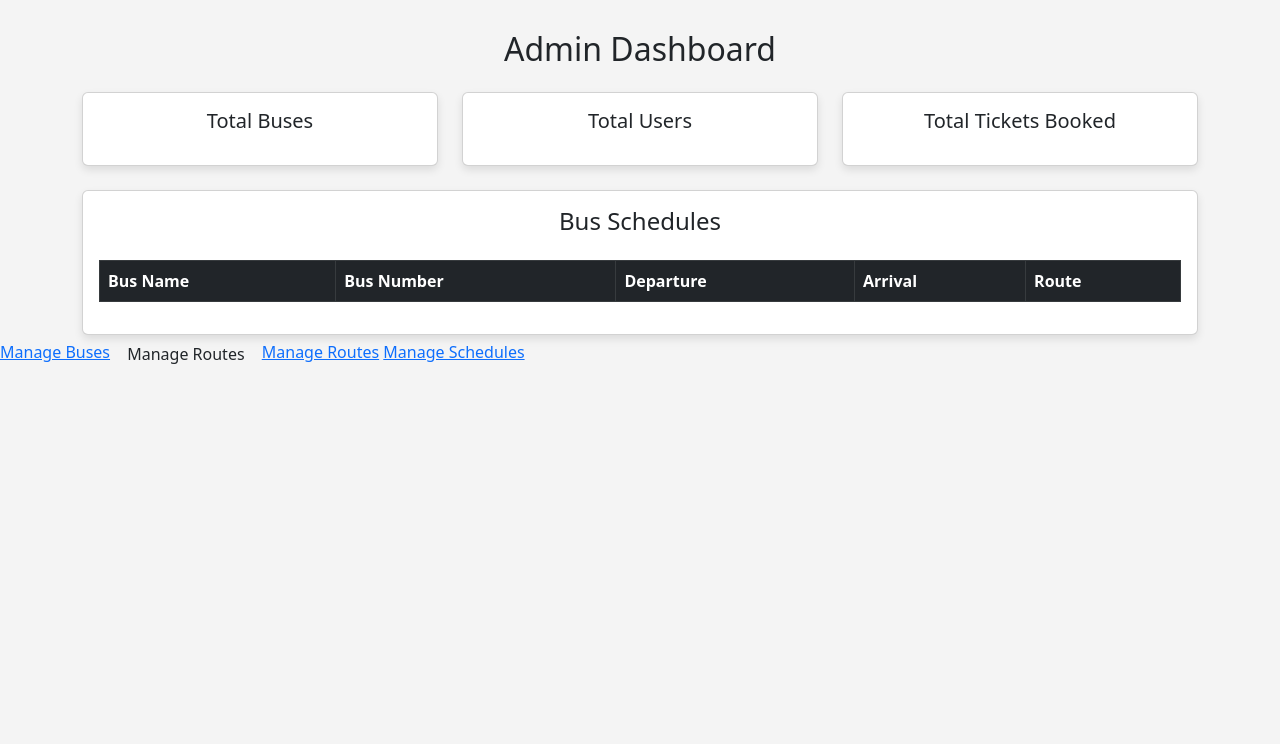
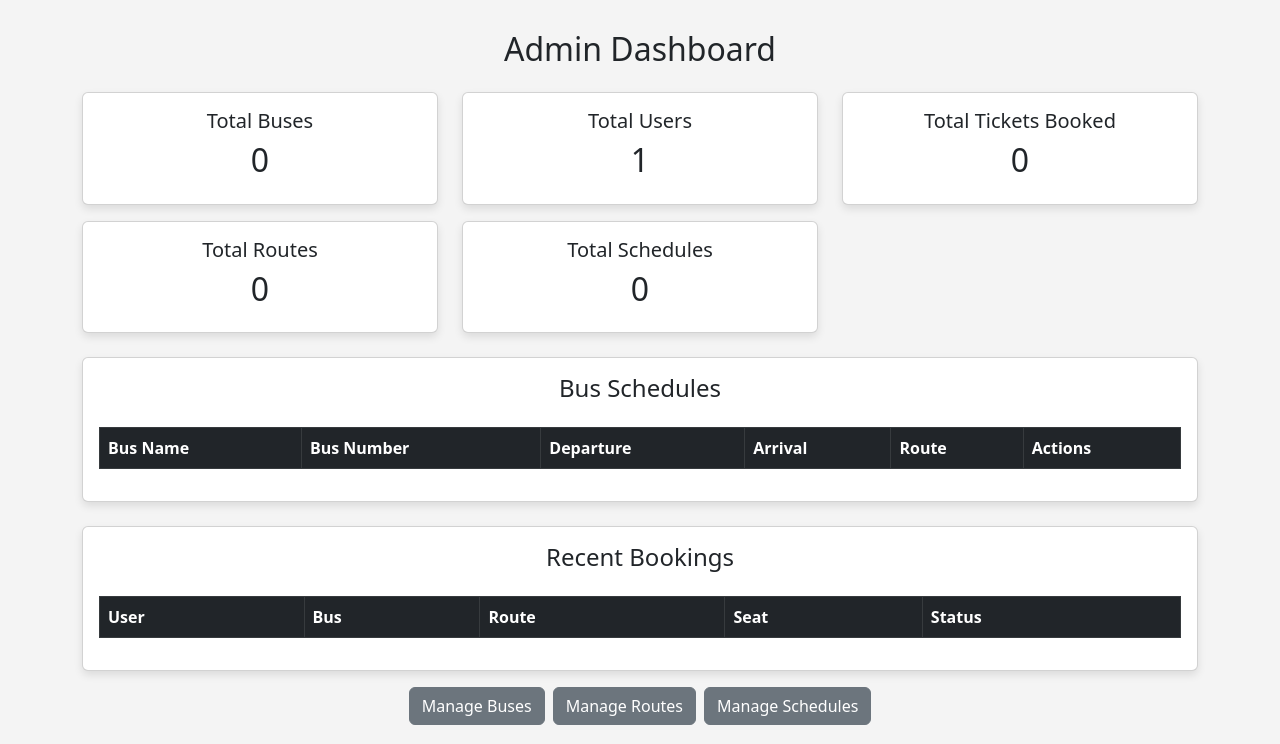
Before and after one commit to Antagonist-cmd/BusSchedulingSystem, a Flask app: page /admin in a window 1280 px wide. Shown: the part 56-800 px from the top of the page. Run offline with Flask 3, Linux system fonts and the light colour scheme; the visitor is signed in with stand-in values (Sample User, id 1); data comes from the database, SQL or seed files in the repository; data that the repository does not hold is empty.

Commit message:
Revert "Revert "seat status""

```diff
--- a/src/main/python/app.py
+++ b/src/main/python/app.py
@@ -3,7 +3,7 @@ from flask_login import LoginManager, UserMixin, login_user, logout_user, login_
 from flask_sqlalchemy import SQLAlchemy
 from datetime import timedelta
 from werkzeug.security import generate_password_hash, check_password_hash
-
+from sqlalchemy.orm import sessionmaker
 
 # ✅ Initialize Flask
 app = Flask(__name__)
@@ -55,6 +55,7 @@ class Schedule(db.Model):
     price = db.Column(db.Float, nullable=False)
     bus = db.relationship('Bus', backref=db.backref('schedules', lazy='joined'))
     route = db.relationship('Route', backref=db.backref('schedules', lazy='joined'))
+    total_seats = db.Column(db.Integer, nullable=False, default=40)
 
 
 class Ticket(db.Model):
@@ -130,8 +131,53 @@ def logout():
 @login_required
 def admin_dashboard():
     if current_user.role != 'admin':
-        return redirect(url_for('login'))
-    return render_template('admin_dashboard.html')
+        flash("Access denied!", "danger")
+        return redirect(url_for('home'))
+
+    total_users = User.query.count()
+    total_buses = Bus.query.count()
+    total_routes = Route.query.count()
+    total_schedules = Schedule.query.count()
+    total_tickets = Ticket.query.count()
+
+    # ✅ Corrected: Use "source" and "destination" instead of "start_location" and "end_location"
+    schedules = (
+        Schedule.query
+        .join(Bus)
+        .join(Route)
+        .add_columns(
+            Schedule.id, Schedule.departure_time, Schedule.arrival_time,
+            Bus.name.label("bus_name"), Bus.bus_number,
+            Route.source.label("start_location"),  # Fixed column name
+            Route.destination.label("end_location")  # Fixed column name
+        )
+        .all()
+    )
+
+    recent_tickets = (
+        Ticket.query
+        .join(User)
+        .join(Schedule)
+        .join(Bus)
+        .join(Route)
+        .order_by(Ticket.id.desc())
+        .limit(5)
+        .all()
+    )
+
+    return render_template(
+        'admin_dashboard.html',
+        total_users=total_users,
+        total_buses=total_buses,
+        total_routes=total_routes,
+        total_schedules=total_schedules,
+        total_tickets=total_tickets,
+        recent_tickets=recent_tickets,
+        schedules=schedules
+    )
+
+
+
 
 @app.route('/admin_access', methods=['GET', 'POST'])
 def admin_access():
@@ -321,14 +367,39 @@ def edit_route(route_id):
 def user_dashboard():
     schedules = db.session.query(
         Schedule.id,
-        Bus.name.label("bus_name"),
-        Bus.bus_number,  # Include bus number here
-        Schedule.departure_time, Schedule.arrival_time,
-        Route.source.label("start_location"),  # Use consistent names
-        Route.destination.label("end_location")
-    ).join(Bus).join(Route).all()
+        Bus.name.label("name"),  # ✅ Get bus name from Bus table
+        Bus.bus_number,
+        Schedule.departure_time,
+        Schedule.arrival_time,
+        Route.source.label("start_location"),
+        Route.destination.label("end_location"),
+        Schedule.total_seats,
+        db.func.count(Ticket.id).label("booked_seats")
+    ).join(Bus, Schedule.bus_id == Bus.id  # ✅ Ensure proper join
+    ).join(Route, Schedule.route_id == Route.id
+    ).outerjoin(Ticket, Schedule.id == Ticket.schedule_id
+    ).group_by(Schedule.id, Bus.name, Bus.bus_number, Route.source, Route.destination, Schedule.total_seats
+    ).all()
+
+    # ✅ Convert tuples to dictionaries (Flask cannot directly access tuple fields)
+    schedules = [
+        {
+            "id": row[0],
+            "name": row[1],  # ✅ Now accessible in HTML
+            "bus_number": row[2],
+            "departure_time": row[3],
+            "arrival_time": row[4],
+            "start_location": row[5],
+            "end_location": row[6],
+            "total_seats": row[7],
+            "booked_seats": row[8]
+        }
+        for row in schedules
+    ]
 
     return render_template('user_dashboard.html', schedules=schedules)
+
+
 
 
 @app.route('/view_schedules')
@@ -336,14 +407,21 @@ def user_dashboard():
 def view_schedules():
     schedules = db.session.query(
         Schedule.id,
-        Bus.name.label("bus_name"),
-        Bus.bus_number,  # Include bus number
-        Schedule.departure_time, Schedule.arrival_time,
-        Route.source.label("start_location"),  # Fix naming
-        Route.destination.label("end_location")
-    ).join(Bus, Schedule.bus_id == Bus.id).join(Route, Schedule.route_id == Route.id).all()
+        Bus.name.label("name"),
+        Bus.bus_number,
+        Schedule.departure_time,
+        Schedule.arrival_time,
+        Route.source.label("start_location"),
+        Route.destination.label("end_location"),
+        Schedule.total_seats,  # Ensure this is fetched
+        db.func.count(Ticket.id).label("booked_seats")  # Count booked tickets
+    ).join(Bus, Schedule.bus_id == Bus.id
+    ).join(Route, Schedule.route_id == Route.id
+    ).outerjoin(Ticket, Schedule.id == Ticket.schedule_id  # Left join to count tickets
+    ).group_by(Schedule.id, Bus.name, Bus.bus_number, Route.source, Route.destination).all()
 
     return render_template('view_schedules.html', schedules=schedules)
+
 
 
 
@@ -467,7 +545,7 @@ def my_tickets():
     return render_template('my_tickets.html', tickets=tickets)
     tickets = db.session.query(
         Ticket.id,
-        Bus.name.label("bus_name"),
+        Bus.name.label("name"),
         Bus.bus_number,
         Route.source.label("start_location"),
         Route.destination.label("end_location"),
@@ -494,6 +572,34 @@ def cancel_ticket(ticket_id):
     flash("Ticket cancelled successfully!", "success")
     return redirect(url_for('my_tickets'))
 
+def generate_seats(schedule_id, bus_id):
+    """Generate seats for a schedule based on bus capacity."""
+    total_seats = db.session.execute(
+        "SELECT total_seats FROM bus WHERE id = :bus_id",
+        {"bus_id": bus_id}
+    ).fetchone()[0]
+
+    # Insert seats as available
+    for seat_number in range(1, total_seats + 1):
+        db.session.execute(
+            "INSERT INTO ticket_bookings (schedule_id, seat_number) VALUES (:schedule_id, :seat_number)",
+            {"schedule_id": schedule_id, "seat_number": seat_number}
+        )
+
+    db.session.commit()
+
+@app.route('/seat_status/<int:schedule_id>')
+@login_required
+def seat_status(schedule_id):
+    seats = db.session.query(
+        Ticket.seat_number,
+        Ticket.status
+    ).filter(Ticket.schedule_id == schedule_id).all()
+
+    return render_template('seat_status.html', seats=seats, schedule_id=schedule_id)
+
+
+
 
 if __name__ == '__main__':
     app.run(debug=True)
--- a/src/main/python/templates/admin_dashboard.html
+++ b/src/main/python/templates/admin_dashboard.html
@@ -39,7 +39,6 @@
   </div>
 </nav>
 
-
 <!-- ✅ Dashboard Content -->
 <div class="container">
     <h2 class="text-center my-4">Admin Dashboard</h2>
@@ -68,6 +67,22 @@
                 <h2>{{ total_tickets }}</h2>
             </div>
         </div>
+
+        <!-- ✅ Total Routes -->
+        <div class="col-md-4 mt-3">
+            <div class="card p-3 text-center">
+                <h5>Total Routes</h5>
+                <h2>{{ total_routes }}</h2>
+            </div>
+        </div>
+
+        <!-- ✅ Total Schedules -->
+        <div class="col-md-4 mt-3">
+            <div class="card p-3 text-center">
+                <h5>Total Schedules</h5>
+                <h2>{{ total_schedules }}</h2>
+            </div>
+        </div>
     </div>
 
     <!-- ✅ Bus Schedule Management -->
@@ -81,6 +96,7 @@
                     <th>Departure</th>
                     <th>Arrival</th>
                     <th>Route</th>
+                    <th>Actions</th>
                 </tr>
             </thead>
             <tbody>
@@ -91,25 +107,52 @@
                     <td>{{ schedule.departure_time }}</td>
                     <td>{{ schedule.arrival_time }}</td>
                     <td>{{ schedule.start_location }} → {{ schedule.end_location }}</td>
+                    <td>
+                        <a href="{{ url_for('seat_status', schedule_id=schedule.id) }}" class="btn btn-info btn-sm">View Seats</a>
+                    </td>
                 </tr>
                 {% endfor %}
             </tbody>
         </table>
+    </div>
+
+    <!-- ✅ Recent Bookings Section -->
+    <div class="card p-3 mt-4">
+        <h4 class="text-center">Recent Bookings</h4>
+        <table class="table table-striped table-bordered mt-3">
+            <thead class="table-dark">
+                <tr>
+                    <th>User</th>
+                    <th>Bus</th>
+                    <th>Route</th>
+                    <th>Seat</th>
+                    <th>Status</th>
+                </tr>
+            </thead>
+            <tbody>
+                {% for ticket in recent_tickets %}
+                <tr>
+                    <td>{{ ticket.user.username }}</td>
+                    <td>{{ ticket.schedule.bus.name }} ({{ ticket.schedule.bus.bus_number }})</td>
+                    <td>{{ ticket.schedule.route.source }} → {{ ticket.schedule.route.destination }}</td>
+                    <td>{{ ticket.seat_number }}</td>
+                    <td>{{ ticket.status }}</td>
+                </tr>
+                {% endfor %}
+            </tbody>
+        </table>
+    </div>
+
+    <!-- ✅ Admin Controls -->
+    <div class="d-flex flex-wrap gap-2 justify-content-center mt-3">
+        <a href="{{ url_for('manage_buses') }}" class="btn btn-secondary">Manage Buses</a>
+        <a href="{{ url_for('manage_routes') }}" class="btn btn-secondary">Manage Routes</a>
+        <a href="{{ url_for('manage_schedules') }}" class="btn btn-secondary">Manage Schedules</a>
     </div>
 </div>
 
 <!-- ✅ Bootstrap Scripts -->
 <script src="https://cdn.jsdelivr.net/npm/bootstrap@5.3.0/dist/js/bootstrap.bundle.min.js"></script>
 
-<a href="{{ url_for('manage_buses') }}">Manage Buses</a>
-
-
-<a href="{{ url_for('admin_routes') }}" class="btn">Manage Routes</a>
-<a href="{{ url_for('manage_routes') }}">Manage Routes</a>
-
-
-<a href="{{ url_for('manage_schedules') }}">Manage Schedules</a>
-
-
 </body>
 </html>
```
Also changed, not shown: src/main/python/templates/seat_status.html (added, +20 -0 lines), src/main/python/templates/user_dashboard.html (+14 -7 lines), src/main/python/templates/view_schedules.html (+16 -6 lines).
